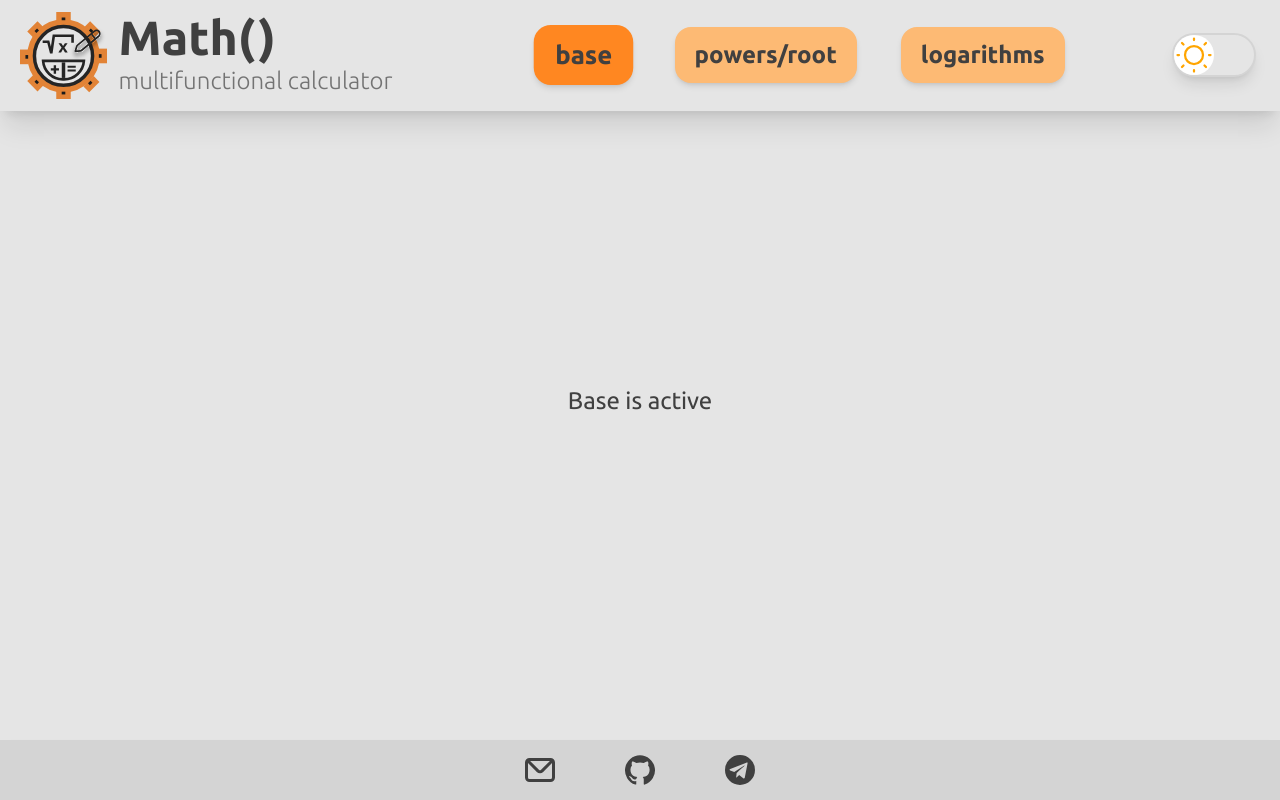
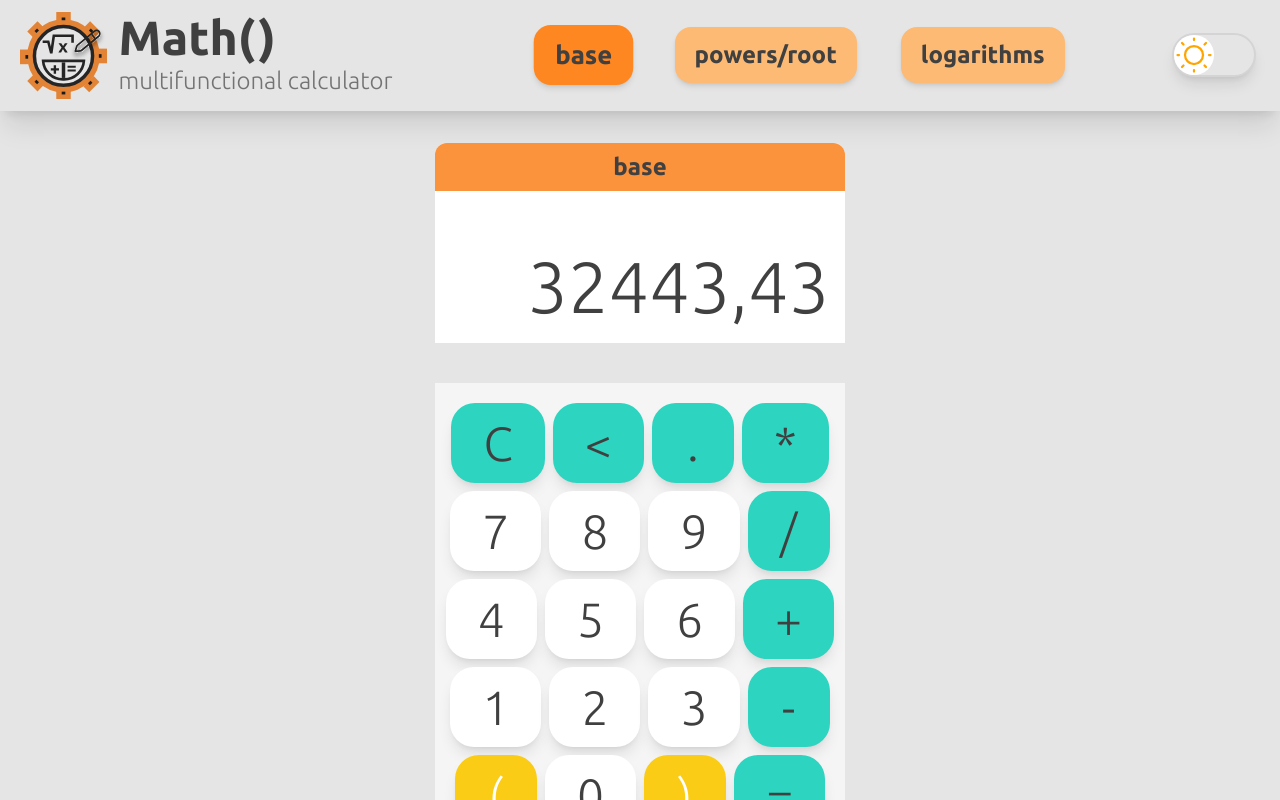
Before and after one commit to MaryIawq/math, a Vue app: page / in a window 1280 px wide. Both pictures are taken after a click on the button "base". Shown: the top 800 px of the page. Built offline with nearby package versions, Linux system fonts and the light colour scheme.

Commit message:
feat: base calc

```diff
--- /dev/null
+++ b/src/components/calculators/base-calc-component.vue
@@ -0,0 +1,35 @@
+<template>
+  <div class='items-center flex flex-col text-center justify-center dark:bg-neutral-900 bg-neutral-100 rounded-xl pb-7 2xl:w-4x/12 xl:w-4/12 lg:w-6/12 md:w-8/12 w-full rounded-b-xl'>
+    <h2 class='bg-orange-400 font-bold w-full py-2 dark:bg-teal-600 rounded-t-xl'>base</h2>
+
+    <div class='bg-white mb-4 dark:bg-neutral-600 relative w-full h-48 flex flex-col justify-center items-end'>
+      <p class='text-7xl font-thin mr-4'>32443,43</p>
+      <input class='bg-neutral-200 dark:bg-neutral-800 text-2xl text-right p-1 font-thin w-full absolute bottom-0'>
+    </div>
+    <div class='flex flex-wrap-reverse items-center justify-center'>
+      <button v-for='calcButton in calcButtons' :key='calcButton' :class='buttonClass(calcButton)'>
+        {{ calcButton }}
+      </button>
+    </div>
+
+  </div>
+</template>
+
+<script setup>
+import { ref } from 'vue'
+
+const calcButtons = ref(['(', 0, ')', '=', 1, 2, 3, '-', 4, 5, 6, '+', 7, 8, 9, '/', 'C', '<', '.', '*'])
+
+const buttonClass = (button) => {
+  if (button === '(' || button === ')') {
+    return 'basis-1/5 bg-yellow-400 dark:bg-amber-500 shadow-lg font-thin text-5xl py-4 px-8 rounded-3xl m-1 text-white'
+  } else if (!isNaN(button)) {
+    return 'basis-1/5 bg-white dark:bg-neutral-700 shadow-lg font-thin text-5xl py-4 px-8 rounded-3xl m-1'
+  }
+  return 'basis-1/5 bg-teal-400 dark:bg-amber-700 shadow-lg font-thin text-5xl py-4 px-8 rounded-3xl m-1'
+}
+</script>
+
+<style scoped>
+
+</style>
--- a/src/components/footer/footer-component.vue
+++ b/src/components/footer/footer-component.vue
@@ -4,7 +4,6 @@ import { ref } from 'vue'
 import EmailIcon from '@/components/footer/ui/icons/email-icon.vue'
 import GithubIcon from '@/components/footer/ui/icons/github-icon.vue'
 import TelegramIcon from '@/components/footer/ui/icons/telegram-icon.vue'
-import CopyIcon from '@/components/footer/ui/icons/copy-icon.vue'
 
 const tgLink = '@marisvrja'
 const copiedText = ref(false)
--- a/src/views/HomeView.vue
+++ b/src/views/HomeView.vue
@@ -1,6 +1,7 @@
 <script setup>
 import PowerCalcComponent from '@/components/calculators/power-calc-component.vue'
 import LogarithmsCalcComponent from '@/components/calculators/logarithms-calc-component.vue'
+import BaseCalcComponent from '@/components/calculators/base-calc-component.vue'
 
 const props = defineProps({
   menuOptions: Object
@@ -9,12 +10,11 @@ const props = defineProps({
 </script>
 
 <template>
-  <div class=' relative'>
-    <div class='flex justify-around sm:mt-8 mt-2 sm:mx-0'>
-      <div v-if='props.menuOptions.base.isVisible'>Base is active</div>
-    </div>
-
-    <div class='flex justify-around items-center px-6 gap-6 lg:flex-row flex-col sm:mt-8 mt-2 sm:mx-0 mx-1'>
+  <div class='relative'>
+    <div class='flex justify-around items-center px-6 gap-6 xl:flex-row flex-col sm:mt-8 mt-2 sm:mx-0 mx-1'>
+      <transition>
+        <base-calc-component v-if='props.menuOptions.base.isVisible'></base-calc-component>
+      </transition>
       <transition>
         <power-calc-component v-if='props.menuOptions.powersRoot.isVisible'></power-calc-component>
       </transition>
```
